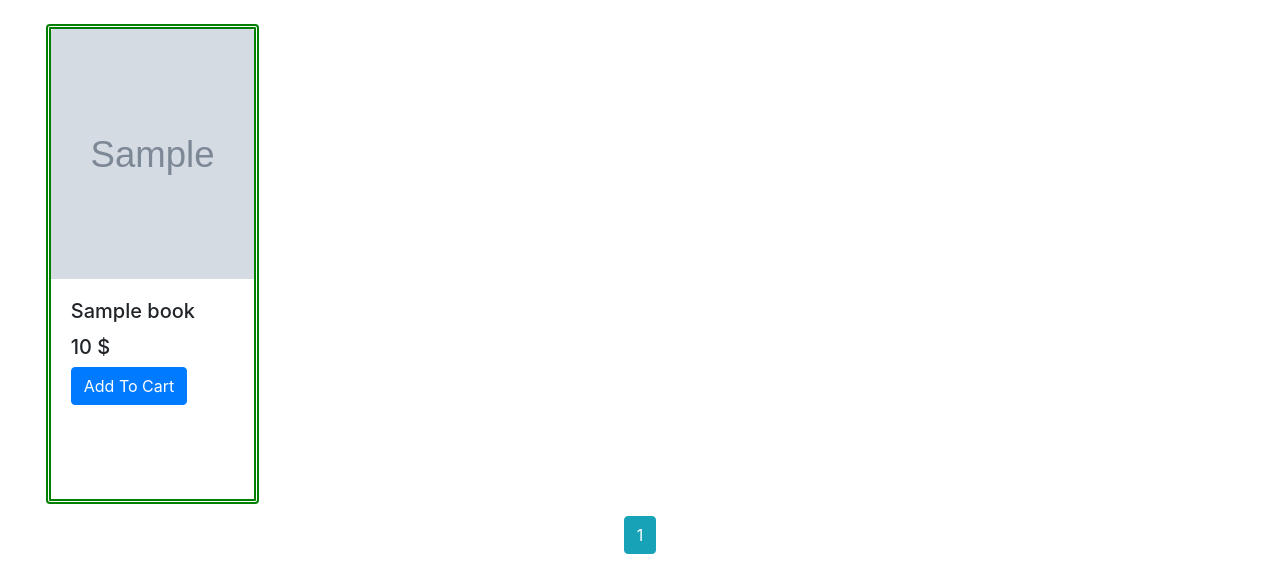
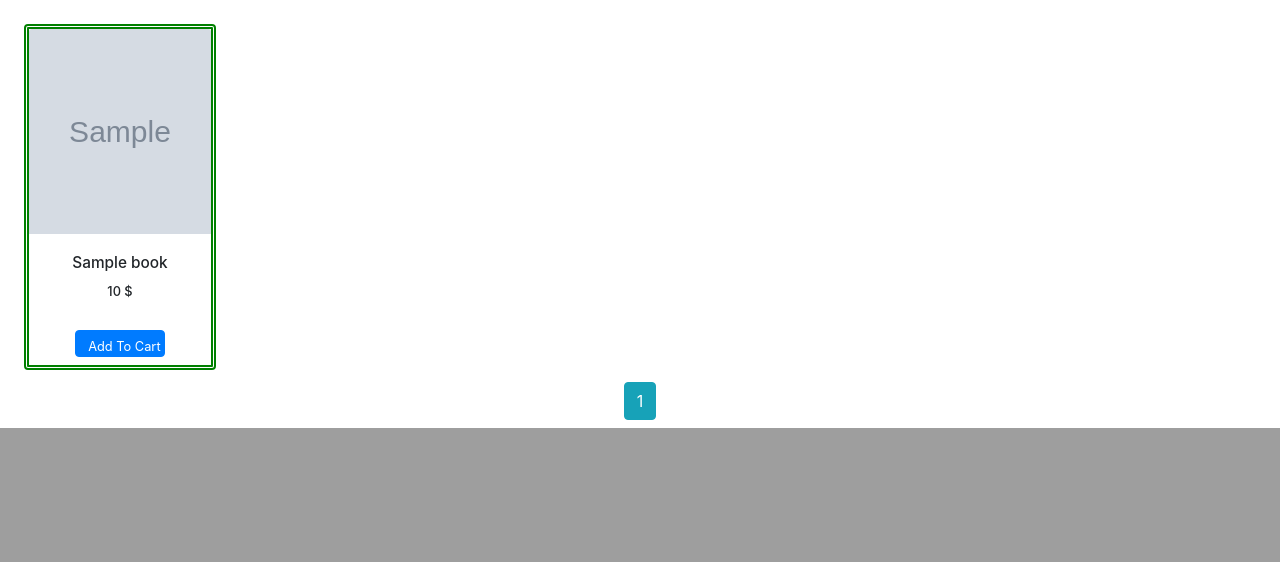
Before and after one commit to haidang029kg/bore_stook, a Flask app: page / in a window 1280 px wide. Shown: the part 800-1362 px from the top of the page. After the commit the page ends 1228 px from the top, so only its background shows below. Run offline with Flask 2, Linux system fonts and the light colour scheme; tables that the repository leaves empty hold one stand-in row (values such as "Sample post"); grey boxes marked "Sample" are stand-in pictures; parts of the project's set-up code (start-up, migrations or seed data) failed here and were passed over; some libraries are stand-ins or nearby versions.

Commit message:
edit cards

```diff
--- a/Book_Flask/static/css/css.css
+++ b/Book_Flask/static/css/css.css
@@ -273,38 +273,8 @@ nav.black {
 	border-style: double;
 	border-width: 5px;
 	border-color: green;
-	margin-left: 15%;
-	width: 70%;
-	height: 30rem;
 }
 
-.card img {
-	height: 250px;
+.card-columns {
+	column-count: 5;
 }
-/*
-.card-body {
-	display: flex;
-	justify-content: center;
-	padding: 0;
-	margin: 0;
-	position: relative;
-	width: 100%;
-}
-
-.card-body h4 {
-	position: absolute;
-	top: 10px;
-}
-
-.card-body h5 {
-	font-weight: bold;
-}
-
-.card-body div {
-	position: absolute;
-	bottom: 0;
-}
-*/
-.card-columns {
-	column-count: 4;
-}
--- a/Book_Flask/templates/includes/_items.html
+++ b/Book_Flask/templates/includes/_items.html
@@ -1,13 +1,13 @@
 <div class="contianer">
-    <div class="card-columns">
+    <div class="card-columns text-center">
         {% for item in items.items %}
-            <div class="card" data-id="{{ item.BookID }}" style="width: 70%; height: 30rem;">
-                <img class="card-img-top" src="{{ item.ImgUrl }}">
-                <div class="card-body">
-                    <h5 class="card-title">{{ item.Title }}</h5>
-                    <h5 class="card-text"> {{ item.Price }} $</h5>
-                    <a href="#" class="btn btn-primary">Add To Cart</a>
+            <div class="card" data-id="{{ item.BookID }}" style="width: 15vw;height: 27vw;">
+                <img class="card-img-top" src="{{ item.ImgUrl }}" style="height: 16vw">
+                <div class="card-body" style="height: 7.5vw;">
+                    <h5 class="card-title" style="font-size: 1.2vw">{{ item.Title }}</h5>
+                    <h4 class="card-text" style="font-size: 1vw"> {{ item.Price }} $</h4>
                 </div>
+                <a href="#" class="btn btn-primary" style="width: 7vw; height: 2.1vw; font-size: 1vw;" >Add To Cart</a>
             </div>
         {% endfor %}
     </div>
```
Also changed, not shown: requirements.txt (added, +24 -0 lines), 1 other file.
